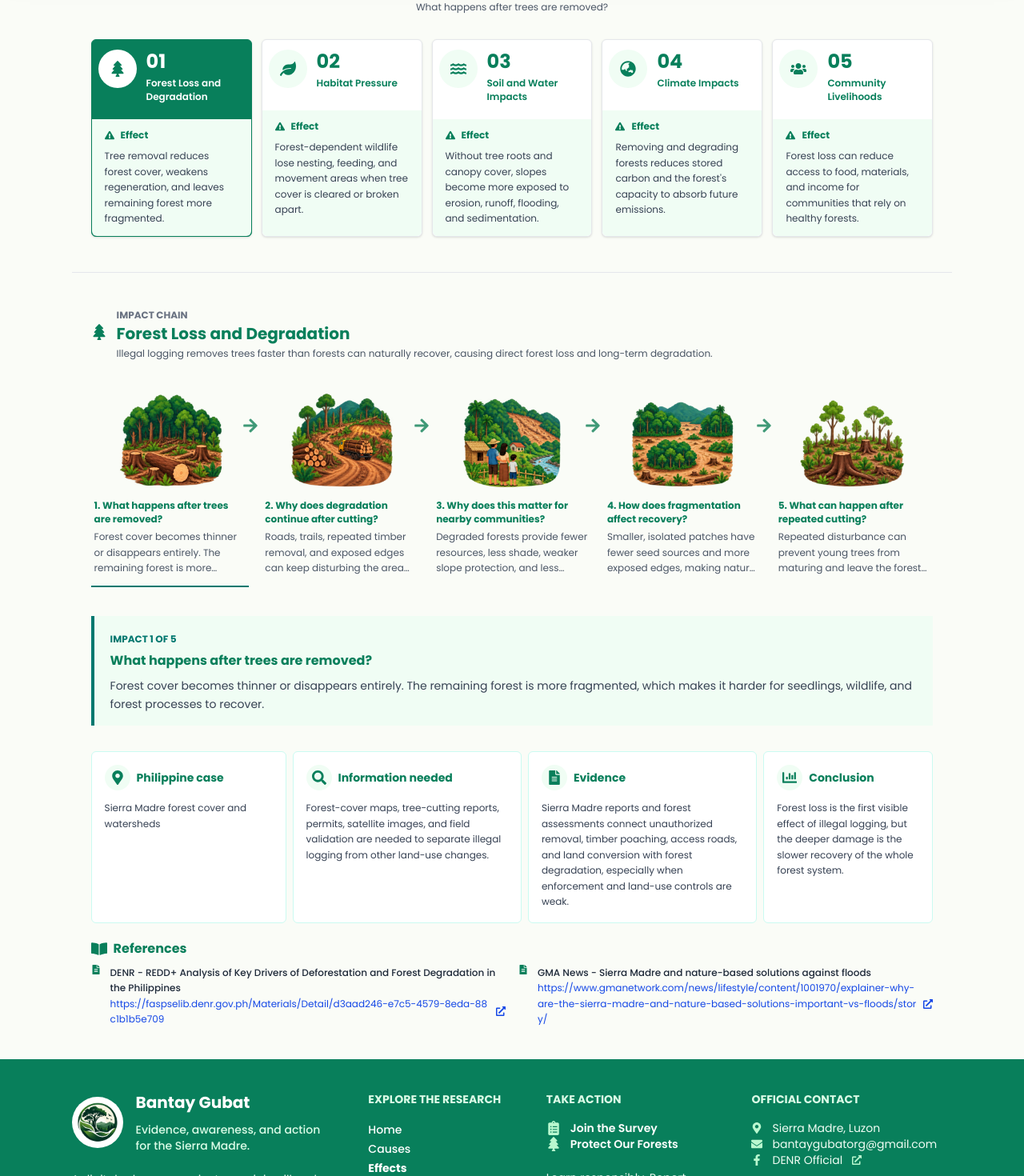
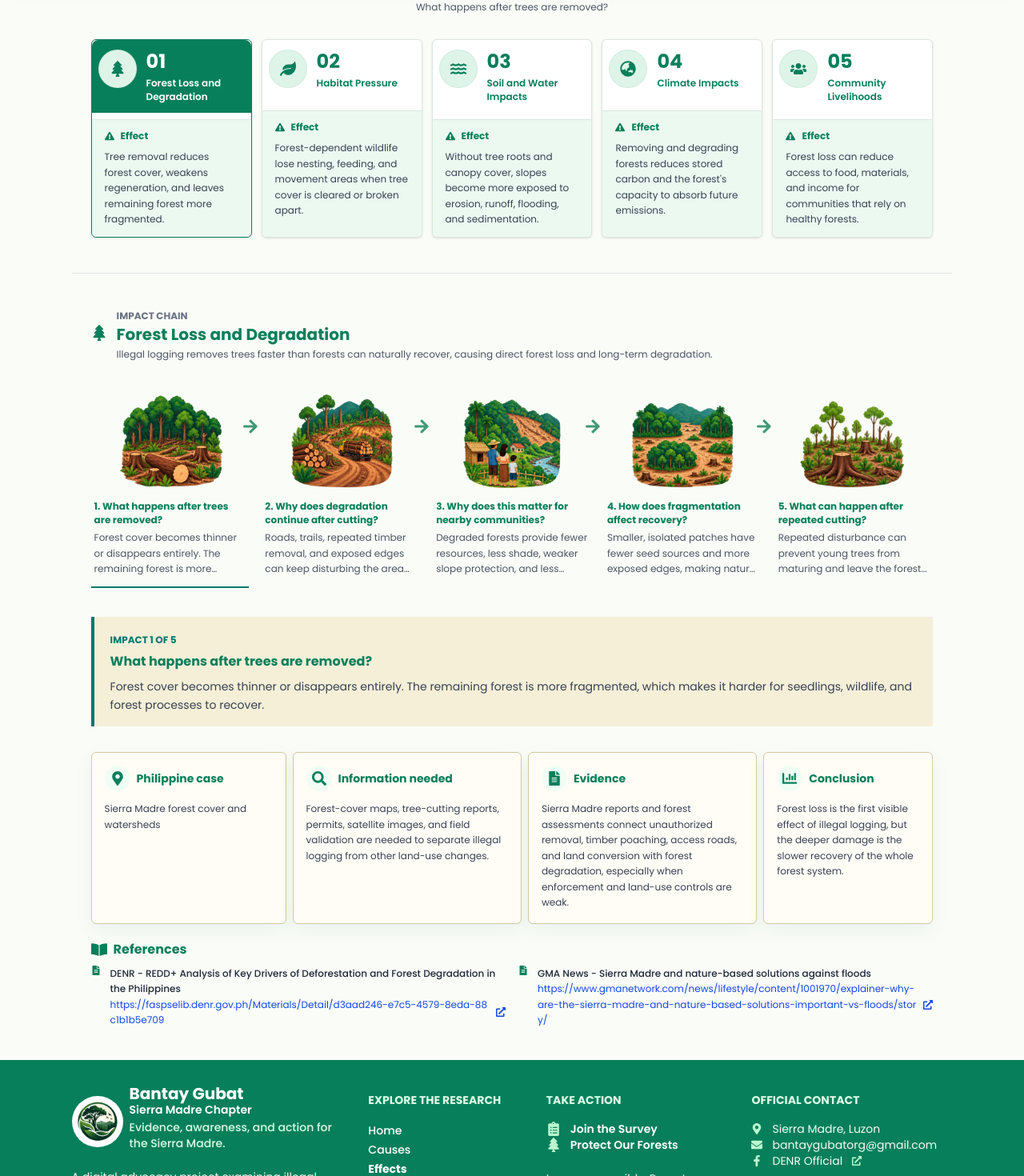
Before and after one commit to reynan1/bantay_gubat, a React (Vite) app: page /effects in a window 1280 px wide. Shown: the part 660-2130 px from the top of the page at 80% size. Built offline with nearby package versions, Linux system fonts and the light colour scheme.

Commit message:
add sierra madre chapter

```diff
--- a/src/App.css
+++ b/src/App.css
@@ -20,6 +20,102 @@
   --color-teal-8: #087f5b
 }
 
+@layer components {
+  .forest-selector-card {
+    position: relative;
+    overflow: hidden;
+    border-color: #dbe7df;
+    border-radius: 8px;
+    background: #ffffff;
+    color: #073f33;
+    box-shadow: 0 6px 14px rgba(8, 63, 49, 0.08);
+  }
+
+  .forest-selector-card > div:first-child {
+    border-radius: 8px 8px 0 0;
+    background: transparent;
+    color: #087f5b;
+  }
+
+  .forest-selector-card[aria-pressed="true"] {
+    border-color: #087f5b;
+    background: #ffffff;
+    box-shadow: 0 8px 18px rgba(8, 127, 91, 0.16);
+  }
+
+  .forest-selector-card:hover {
+    border-color: #087f5b;
+    box-shadow: 0 10px 20px rgba(8, 63, 49, 0.12);
+  }
+
+  .forest-selector-card[aria-pressed="true"] > div:first-child {
+    background: #087f5b;
+  }
+
+  .forest-selector-card > div:first-child > div,
+  .forest-selector-card > div:first-child > div * {
+    color: #087f5b !important;
+  }
+
+  .forest-selector-card[aria-pressed="true"] > div:first-child > div,
+  .forest-selector-card[aria-pressed="true"] > div:first-child > div * {
+    color: #ffffff !important;
+  }
+
+  .forest-selector-card .forest-icon-badge {
+    border: 0;
+    background: #dff4e9;
+    color: #087f5b;
+    box-shadow: inset 0 0 0 1px rgba(8, 127, 91, 0.08);
+  }
+
+  .forest-selector-card[aria-pressed="true"] .forest-icon-badge {
+    background: #dff4e9;
+    color: #087f5b;
+  }
+
+  .forest-selector-panel {
+    position: static;
+    border-top: 1px solid #dbe7df;
+    background: #ecf9f1;
+  }
+
+  .forest-selector-card[aria-pressed="true"] .forest-selector-panel {
+    background: #ecf9f1;
+  }
+
+  .forest-selector-panel > span:first-child {
+    background: transparent;
+    color: #087f5b !important;
+  }
+
+  .forest-selector-card[aria-pressed="true"] .forest-selector-panel > span:first-child {
+    background: transparent;
+    color: #087f5b !important;
+  }
+
+  .forest-selector-card[aria-pressed="true"] .forest-selector-panel > span:last-child,
+  .forest-selector-card[aria-pressed="true"] .forest-selector-panel p {
+    color: #374151 !important;
+  }
+
+  .forest-info-card {
+    border-color: #d8c7a1;
+    background: #fffdf6;
+    box-shadow: 0 8px 22px rgba(8, 127, 91, 0.07);
+  }
+
+  .forest-info-card:hover {
+    border-color: #087f5b;
+    background: #f5efd8;
+  }
+
+  .forest-soft-panel {
+    border-color: #d8c7a1;
+    background: #f5efd8;
+  }
+}
+
 body {
   font-family: "Poppins", sans-serif;
   overflow-x: hidden;
--- a/src/components/layouts/Footer.tsx
+++ b/src/components/layouts/Footer.tsx
@@ -36,17 +36,21 @@ function Footer() {
             aria-labelledby="footer-brand-title"
             className="w-full sm:w-[calc(50%-1.25rem)] lg:w-auto lg:flex-[1.45_1_0]"
           >
-            <div className="flex items-center gap-4">
+            <div className="flex items-center gap-2">
               <img
                 src={bantayGubatLogo}
                 className="!h-16 !w-16 shrink-0 rounded-full bg-white object-contain !p-1"
                 alt="Bantay Gubat logo"
               />
               <div>
-                <h2 id="footer-brand-title" className="!text-xl font-bold !text-white">
+{/*                 <h2 id="footer-brand-title" className="!text-xl font-bold !text-white">
                   Bantay Gubat
-                </h2>
-                <p className="!mt-1 text-sm font-medium leading-5 text-green-100">
+                </h2> */}
+                <div className="flex flex-col justify-center gap-2 ">
+                  <h2 className="whitespace-nowrap !text-xl font-bold !text-white sm:!text-xl leading-1">Bantay Gubat</h2>
+                  <span className="font-semibold text-sm leading-0">Sierra Madre Chapter</span>
+                </div>
+                <p className="!mt-3 text-sm font-medium leading-5 text-green-100">
                   Evidence, awareness, and action for the Sierra Madre.
                 </p>
               </div>
--- a/src/components/layouts/Header.tsx
+++ b/src/components/layouts/Header.tsx
@@ -23,9 +23,12 @@ function Header() {
     <>
       <header className="grid w-full place-items-center bg-white">
         <div className="flex min-h-16 w-[92%] max-w-[1600px] items-center justify-between gap-3 py-2 xl:w-[86%]">
-          <div className="flex min-w-0 items-center">
+          <div className="flex min-w-0 items-center justify-center">
             <img src={bantayGubatLogo} className="h-11 w-11 shrink-0 sm:h-13 sm:w-13" alt="Bantay Gubat logo" />
-            <h1 className="whitespace-nowrap !text-lg font-bold !text-teal-8 sm:!text-xl">Bantay Gubat</h1>
+            <div className="!ml-2 flex flex-col justify-center gap-4 ">
+              <h1 className="whitespace-nowrap !text-lg font-bold !text-teal-8 sm:!text-xl leading-1">Bantay Gubat</h1>
+              <span className="font-semibold text-sm leading-0">Sierra Madre Chapter</span>
+            </div>
           </div>
 
           <div className="hidden items-center gap-3 py-2 md:flex lg:gap-5">
--- a/src/pages/Effects.tsx
+++ b/src/pages/Effects.tsx
@@ -384,15 +384,10 @@ function Effects() {
             }}
             aria-pressed={selectedStatus === index}
             aria-controls="detailEffects"
-            className={`
-              group flex min-w-[82vw] snap-start flex-1 cursor-pointer flex-col rounded-md border p-3 text-left shadow-sm sm:min-w-[280px] lg:min-w-0
-              transition-colors duration-200 hover:border-teal-700 hover:bg-teal-8 hover:text-white
-              focus-visible:outline-2 focus-visible:outline-offset-2 focus-visible:outline-teal-700
-              ${selectedStatus === index ? "border-teal-8 !rounded-md bg-teal-8 text-white" : "border-gray-200 bg-white text-teal-8"}
-            `}
+            className="forest-selector-card group flex min-w-[82vw] snap-start flex-1 cursor-pointer flex-col rounded-md border p-3 text-left text-teal-8 shadow-sm transition-all duration-200 focus-visible:outline-2 focus-visible:outline-offset-2 focus-visible:outline-teal-700 sm:min-w-[280px] lg:min-w-0"
           >
             <div className="flex min-h-20 w-full items-start gap-3 !py-3 !px-2">
-              <span className={`grid h-12 w-12 !shrink-0 place-items-center rounded-full text-xl ${selectedStatus === index ? "bg-white text-teal-8" : "bg-green-50 text-teal-8"}`}>
+              <span className="forest-icon-badge grid h-12 w-12 !shrink-0 place-items-center rounded-full text-xl">
                 <status.icon aria-hidden="true" />
               </span>
               <div className="!min-w-0">
@@ -400,7 +395,7 @@ function Effects() {
                 <span className="!mt-1 block text-xs font-semibold leading-snug">{status.title}</span>
               </div>
             </div>
-            <div className="!mt-2 w-full flex-1 rounded-bl-md rounded-br-md bg-green-50 !py-3 !px-4 transition-colors">
+            <div className="forest-selector-panel !mt-2 w-full flex-1 rounded-bl-md rounded-br-md !py-3 !px-4 transition-colors">
               <span className="flex items-center gap-2 text-xs font-bold text-teal-8">
                 <FaExclamationTriangle aria-hidden="true" /> {status.problemRefer}
               </span>
@@ -449,7 +444,7 @@ function Effects() {
                 );
               })}
             </ol>
-            <div id="selected-impact-detail" className="!mt-5 border-l-4 border-teal-700 bg-green-50 !px-5 !py-4" aria-live="polite">
+            <div id="selected-impact-detail" className="forest-soft-panel !mt-5 border-l-4 border-teal-700 !px-5 !py-4" aria-live="polite">
               <span className="text-xs font-bold uppercase text-teal-700">Impact {selectedImpact + 1} of 5</span>
               <h3 className="!mt-1 text-base font-bold text-teal-8">{detailEffects[selectedStatus].impactChain[selectedImpact].question}</h3>
               <p className="!mt-2 text-sm leading-relaxed text-gray-700">{detailEffects[selectedStatus].impactChain[selectedImpact].answer}</p>
@@ -463,7 +458,7 @@ function Effects() {
             { title: "Evidence", content: detailEffects[selectedStatus].evidence, icon: FaFileAlt },
             { title: "Conclusion", content: detailEffects[selectedStatus].conclusion, icon: FaChartBar },
           ].map(({ title, content, icon: Icon }) => (
-            <div key={title} className="group min-w-0 cursor-pointer rounded-md border border-teal-100 bg-white !p-4 transition-all duration-200 hover:border-teal-700 hover:bg-green-50 hover:shadow-md">
+            <div key={title} className="forest-info-card group min-w-0 cursor-pointer rounded-md border !p-4 transition-all duration-200 hover:shadow-md">
               <h3 className="flex items-center gap-2 text-sm font-bold text-teal-8">
                 <span className="grid h-8 w-8 shrink-0 place-items-center rounded-full bg-green-50 text-lg text-teal-8 transition-colors duration-200 group-hover:bg-white">
                   <Icon aria-hidden="true" />
--- a/src/pages/Home.tsx
+++ b/src/pages/Home.tsx
@@ -26,7 +26,7 @@ function Home() {
 
   const statusCards = [
     {
-      value: "Problem 01",
+      value: "01",
       title: "Rapid Forest Cover Decline",
       label: "Overall condition",
       icon: FaMountain,
@@ -43,7 +43,7 @@ function Home() {
       referenceUrl: "https://www.philstar.com/headlines/climate-and-environment/2025/11/12/2486728/sierra-madre-losing-9000-hectares-forest-cover-each-year-haribon",
     },
     {
-      value: "Problem 02",
+      value: "02",
       title: "Illegal Logging and Timber Poaching",
       label: "Forest condition",
       icon: FaTree,
@@ -60,7 +60,7 @@ function Home() {
       referenceUrl: "https://www.philstar.com/nation/2019/09/21/1953552/p17-million-hot-logs-seized-sierra-madre-watershed",
     },
     {
-      value: "Problem 03",
+      value: "03",
       title: "Watershed and Slope Degradation",
       label: "Environmental risk",
       icon: FaWater,
@@ -76,7 +76,7 @@ function Home() {
       referenceUrl: "https://www.gmanetwork.com/news/lifestyle/content/1001970/explainer-why-are-the-sierra-madre-and-nature-based-solutions-important-vs-floods/story/",
     },
     {
-      value: "Problem 04",
+      value: "04",
       title: "Communities and Wildlife at Risk",
       label: "Affected life",
       icon: FaUsers,
@@ -197,10 +197,10 @@ function Home() {
               onClick={() => setSelectedStatus(index)}
               aria-pressed={selectedStatus === index}
               aria-controls="detailStatus"
-              className={`group flex h-full min-w-0 cursor-pointer flex-col rounded-md border p-3 text-left shadow-sm transition-colors duration-200 hover:border-teal-700 hover:bg-teal-8 hover:text-white focus-visible:outline-2 focus-visible:outline-offset-2 focus-visible:outline-teal-700 ${selectedStatus === index ? "border-teal-8 !rounded-md bg-teal-8 text-white" : "border-gray-200 bg-white text-teal-8"}`}
+              className="forest-selector-card group flex h-full min-w-0 cursor-pointer flex-col rounded-md border p-3 text-left text-teal-8 shadow-sm transition-all duration-200 focus-visible:outline-2 focus-visible:outline-offset-2 focus-visible:outline-teal-700"
             >
               <div className="flex min-h-20 w-full items-start gap-3 !py-3 !px-2">
-                <span className={`grid h-12 w-12 !shrink-0 place-items-center rounded-full text-xl ${selectedStatus === index ? "bg-white text-teal-8" : "bg-green-50 text-teal-8"}`}>
+                <span className="forest-icon-badge grid h-12 w-12 !shrink-0 place-items-center rounded-full text-xl">
                   <status.icon aria-hidden="true" />
                 </span>
                 <div className="!min-w-0">
@@ -208,7 +208,7 @@ function Home() {
                   <span className="!mt-1 block text-xs font-semibold leading-snug">{status.title}</span>
                 </div>
               </div>
-              <div className="!mt-2 w-full flex-1 rounded-bl-md rounded-br-md bg-green-50 !py-3 !px-4">
+              <div className="forest-selector-panel !mt-2 w-full flex-1 rounded-bl-md rounded-br-md !py-3 !px-4 transition-colors">
                 <span className="flex items-center gap-2 text-xs font-bold text-teal-8">
                   <FaMapMarkerAlt aria-hidden="true" /> {status.label}
                 </span>
```
Also changed, not shown: src/pages/Causes.tsx (+4 -9 lines), src/pages/StakeHolders.tsx (+6 -11 lines).
